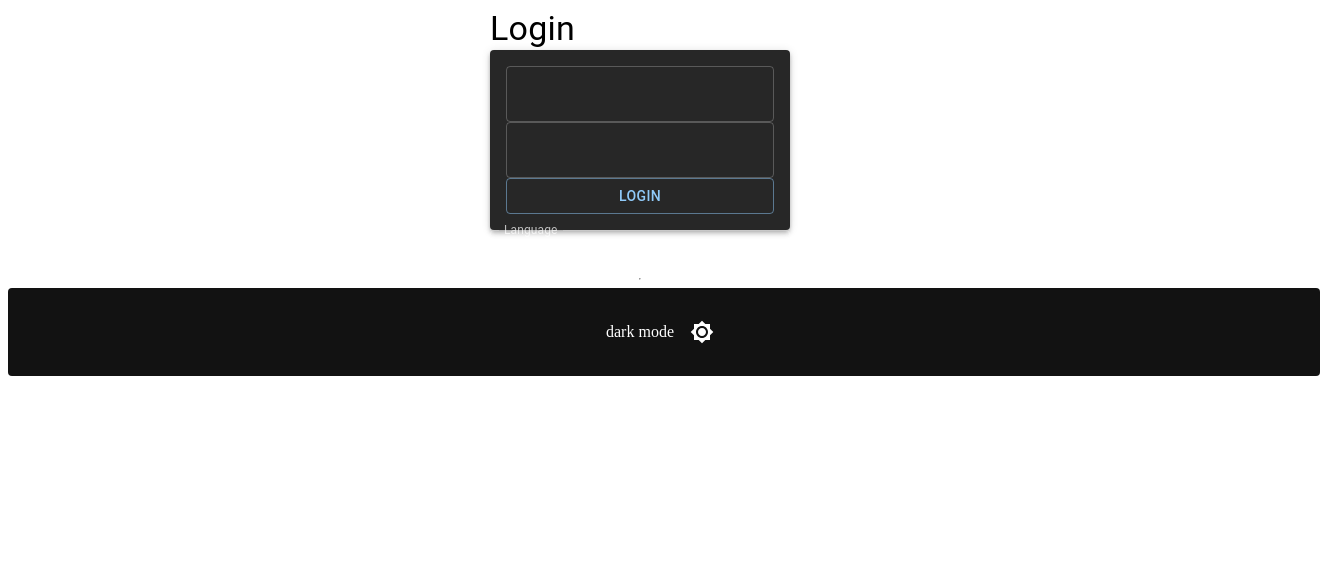
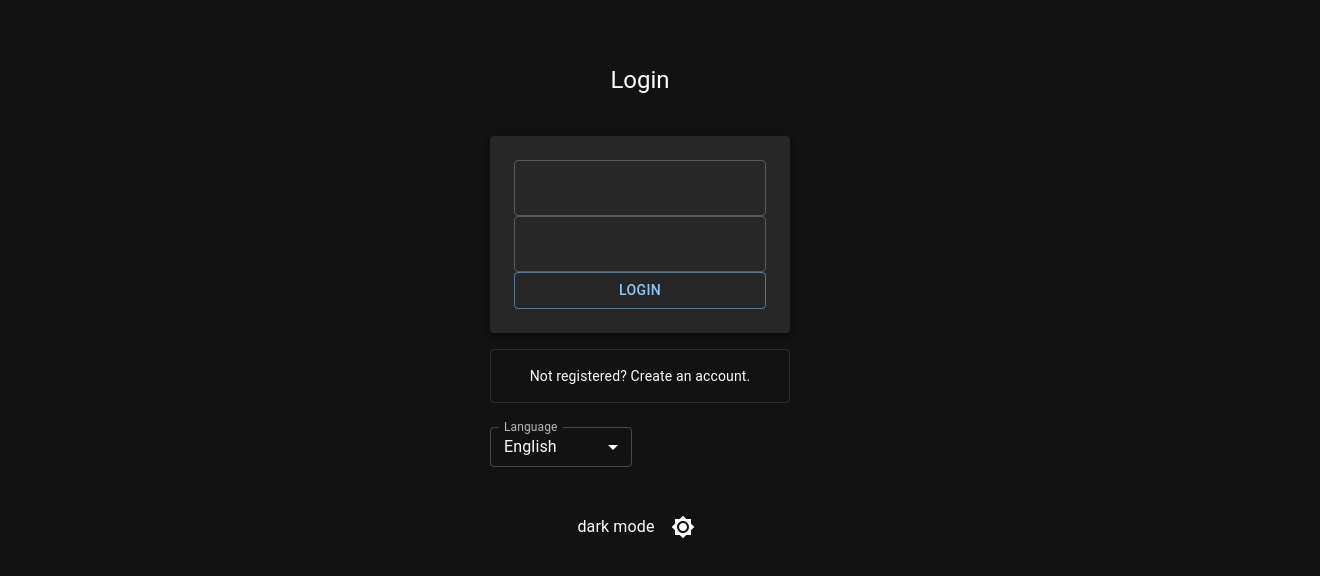
Before and after one commit to johannpereze/react-web-template-cra, a React (Create React App) app: page / in a window 1280 px wide. Shown: the top 576 px of the page, 1320 px wide, since content can reach past the window. Built offline with nearby package versions, Linux system fonts and the light colour scheme.

Commit message:
feat: improved login page styles

```diff
--- a/src/components/languageSelector/LanguageSelector.tsx
+++ b/src/components/languageSelector/LanguageSelector.tsx
@@ -35,7 +35,7 @@ export default function LanguageSelector() {
         >
           {Object.keys(lngs).map((lng) => (
             <MenuItem key={lng} value={lng}>
-              {lng}
+              {t(`general.${lng}`)}
             </MenuItem>
           ))}
         </Select>
--- a/src/components/managers/ThemeManager.tsx
+++ b/src/components/managers/ThemeManager.tsx
@@ -1,4 +1,4 @@
-import { createTheme, ThemeProvider } from "@mui/material";
+import { createTheme, CssBaseline, ThemeProvider } from "@mui/material";
 import { useMemo } from "react";
 import { useAppSelector } from "../../app/hooks";
 import { RootState } from "../../app/store";
@@ -18,5 +18,10 @@ export default function ThemeManager({ children }: ThemeManagerProps) {
       }),
     [themeManager.themeStyle]
   );
-  return <ThemeProvider theme={customTheme}>{children}</ThemeProvider>;
+  return (
+    <ThemeProvider theme={customTheme}>
+      <CssBaseline />
+      {children}
+    </ThemeProvider>
+  );
 }
--- a/src/i18n/locales/en.ts
+++ b/src/i18n/locales/en.ts
@@ -3,6 +3,12 @@ const en = {
     general: {
       login: "Login",
       language: "Language",
+      en: "English",
+      es: "Spanish",
+    },
+    login: {
+      not_registered: "Not registered?",
+      create_an_account: "Create an account.",
     },
   },
 };
--- a/src/pages/Login.tsx
+++ b/src/pages/Login.tsx
@@ -6,7 +6,7 @@ import ThemeSelector from "../components/themeSelector/ThemeSelector";
 export default function Login() {
   const { t } = useTranslation();
   return (
-    <Grid container>
+    <Grid container spacing={2}>
       <Grid
         item
         xs={12}
@@ -16,28 +16,57 @@ export default function Login() {
           flexDirection: "column",
         }}
       >
-        <Box
-          sx={{
-            width: 300,
-          }}
-        >
-          <Typography variant="h4">{t("general.login")}</Typography>
+        <Typography variant="h5" sx={{ mt: 8, mb: 4 }}>
+          {t("general.login")}
+        </Typography>
         <Paper
           elevation={4}
           sx={{
+            width: 300,
             display: "flex",
             flexDirection: "column",
-              p: 2,
+            p: 3,
+            my: 1,
           }}
         >
           <TextField />
           <TextField />
           <Button variant="outlined">Login</Button>
         </Paper>
+        <Paper
+          elevation={0}
+          variant="outlined"
+          sx={{
+            width: 300,
+            display: "flex",
+            justifyContent: "center",
+            p: 2,
+            my: 1,
+          }}
+        >
+          <Typography variant="body2">
+            {t("login.not_registered")} {t("login.create_an_account")}
+          </Typography>
+        </Paper>
+      </Grid>
+      <Grid
+        item
+        xs={12}
+        sx={{
+          display: "flex",
+          alignItems: "center",
+          flexDirection: "column",
+        }}
+      >
+        <Box sx={{ width: 300 }}>
+          <Grid container spacing={2}>
+            <Grid item xs={6}>
               <LanguageSelector />
+            </Grid>
+          </Grid>
         </Box>
       </Grid>
-      <hr />
+
       <Grid item xs={12}>
         <ThemeSelector />
       </Grid>
```
Lines whose indentation alone changed are shown as unchanged.
